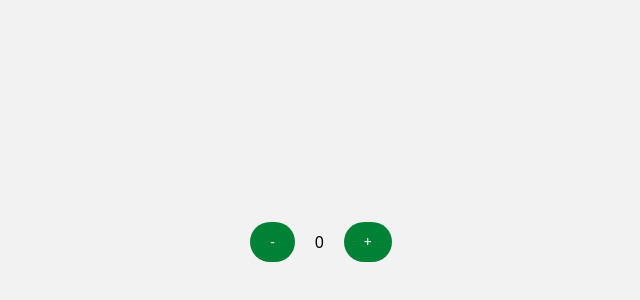
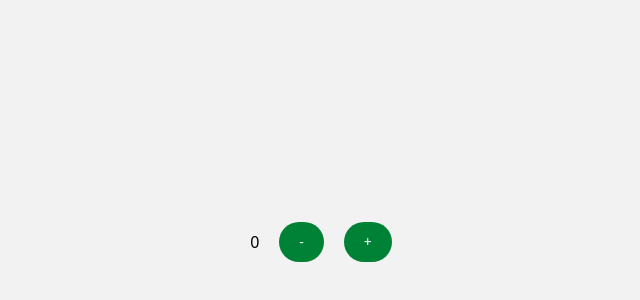
Before and after one commit to vaaluvishnu5146/React-Typescript-Todo-Application, a React (Vite) app: page / in a window 1280 px wide. Shown: the part 158-458 px from the top of the page, without its empty margins (319-959 px from the left). Built offline with nearby package versions, Linux system fonts and the light colour scheme.

Commit message:
Changes:
1. Added React.memo() to skip unwanted re-renders

```diff
--- a/src/componentsv1/Counter.tsx
+++ b/src/componentsv1/Counter.tsx
@@ -1,5 +1,5 @@
-import { Button } from "flowbite-react";
-import React, { useState, useCallback } from "react";
+import { useState, useCallback } from "react";
+import CounterForm from "./CounterForm";
 
 export default function Counter() {
   const [count, setCount] = useState(0);
@@ -14,34 +14,8 @@ export default function Counter() {
 
   return (
     <div className="flex gap-5 items-center">
-      <CounterForm
-        count={count}
-        increment={handleIncrement}
-        decrement={handleDecrement}
-      />
+      <p>{count}</p>
+      <CounterForm increment={handleIncrement} decrement={handleDecrement} />
     </div>
   );
 }
-
-function CounterForm({
-  count,
-  increment,
-  decrement,
-}: {
-  count: number;
-  increment: (e: React.MouseEvent<HTMLButtonElement>) => void;
-  decrement: (e: React.MouseEvent<HTMLButtonElement>) => void;
-}) {
-  console.log("Re-Rendering");
-  return (
-    <>
-      <Button color="green" pill onClick={decrement}>
-        -
-      </Button>
-      <p>{count}</p>
-      <Button color="green" pill onClick={increment}>
-        +
-      </Button>
-    </>
-  );
-}
--- /dev/null
+++ b/src/componentsv1/CounterForm.tsx
@@ -0,0 +1,23 @@
+import { Button } from "flowbite-react";
+import React from "react";
+
+function CounterForm({
+  increment,
+  decrement,
+}: {
+  increment: (e: React.MouseEvent<HTMLButtonElement>) => void;
+  decrement: (e: React.MouseEvent<HTMLButtonElement>) => void;
+}) {
+  return (
+    <>
+      <Button color="green" pill onClick={decrement}>
+        -
+      </Button>
+      <Button color="green" pill onClick={increment}>
+        +
+      </Button>
+    </>
+  );
+}
+
+export default React.memo(CounterForm);
```
